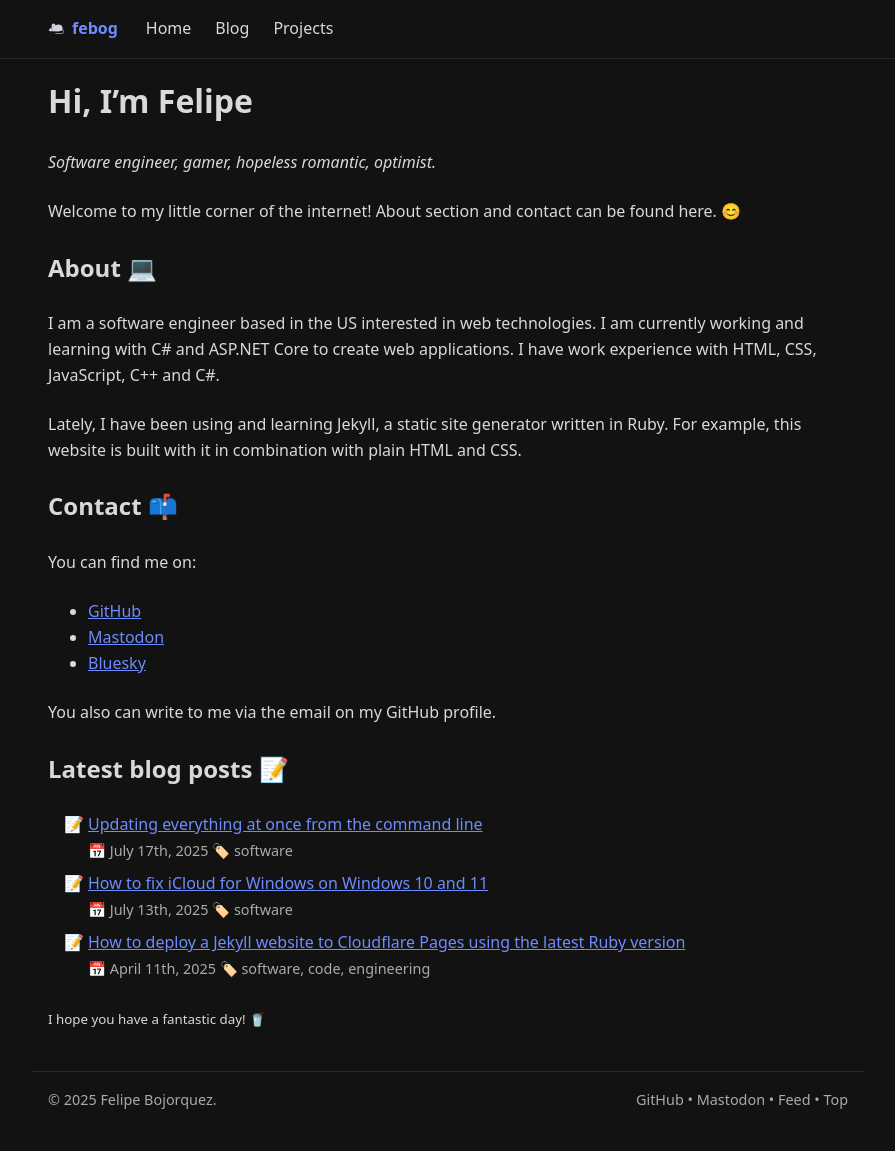
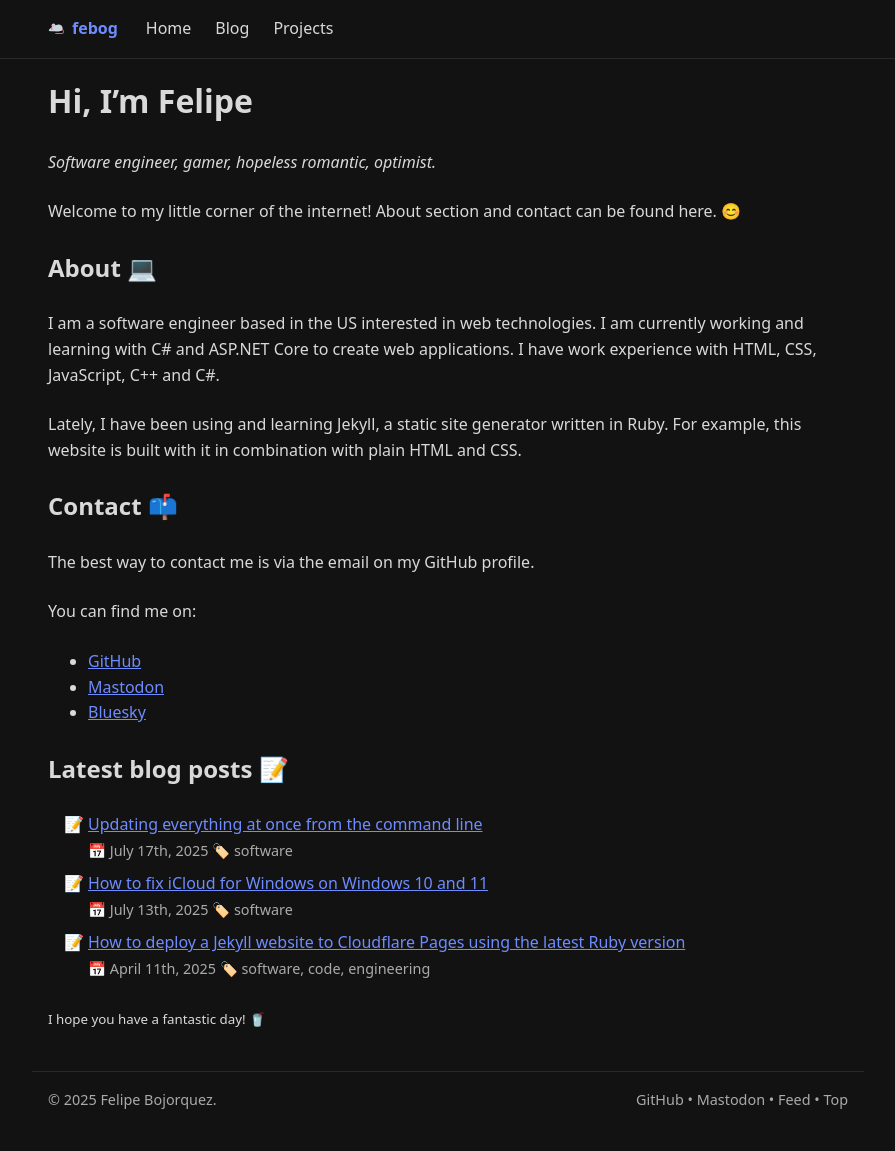
Before and after one commit to febog/website, a Jekyll site: the page built from src/index.md, in a window 1280 px wide. Shown: the whole page, without its empty margins (192-1087 px from the left). Built offline with Jekyll 4.4.1, drawn with Linux system fonts in a browser that asks for light colours.

Commit message:
Update contact copy

```diff
--- a/src/index.md
+++ b/src/index.md
@@ -14,13 +14,13 @@ Lately, I have been using and learning Jekyll, a static site generator written i
 
 ## Contact 📫
 
+The best way to contact me is via the email on my GitHub profile.
+
 You can find me on:
 
 - <a href="https://github.com/febog" rel="me" target="_blank">GitHub</a>
 - <a href="https://hachyderm.io/@febog" rel="me" target="_blank">Mastodon</a>
 - <a href="https://bsky.app/profile/febog.bsky.social" rel="me" target="_blank">Bluesky</a>
-
-You also can write to me via the email on my GitHub profile.
 
 ## Latest blog posts 📝
 
```
